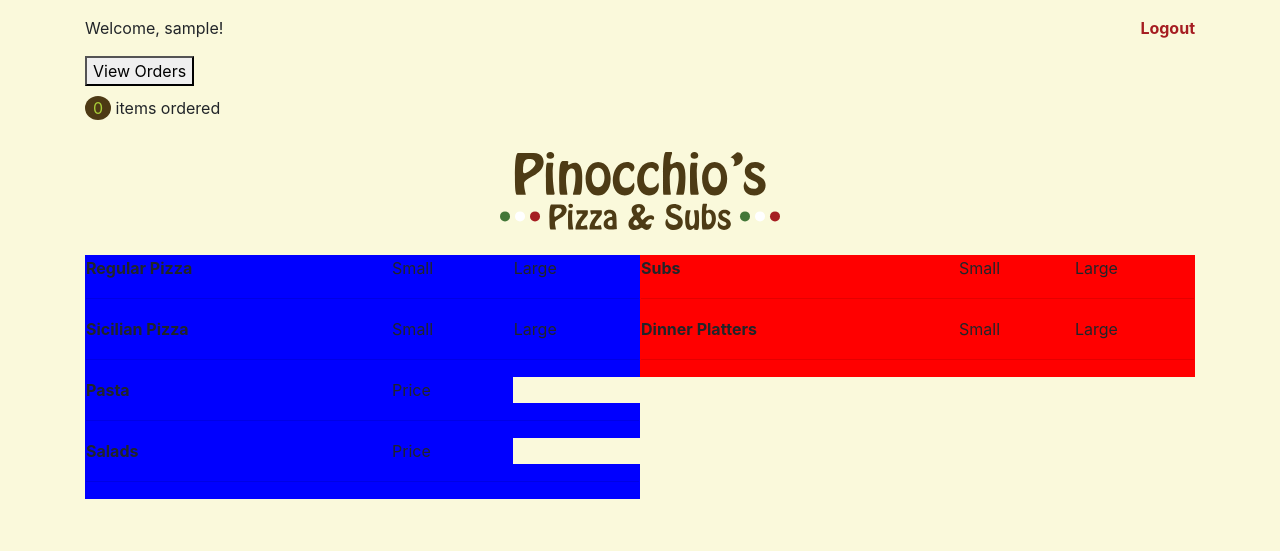
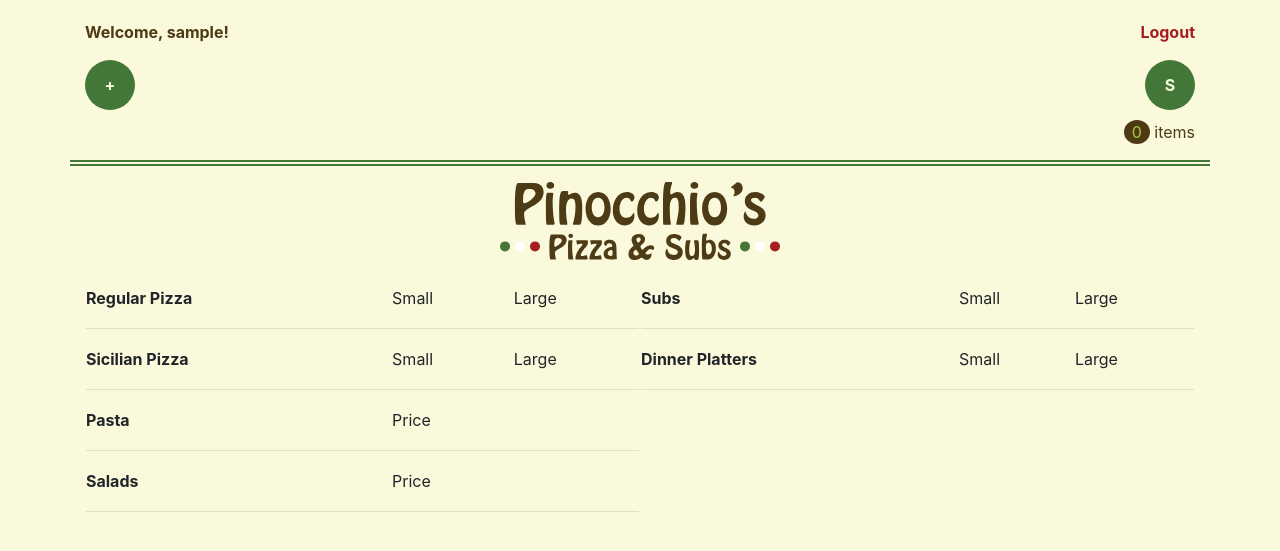
Before and after one commit to frealis/Project3-Django-Pizza-Menu, a Django app: page / in a window 1280 px wide. Shown: the top 551 px of the page. Run offline with Django 3.2, Linux system fonts and the light colour scheme; the visitor is signed in with stand-in values (Sample User, id 1); data that the repository does not hold is empty; some libraries are stand-ins or nearby versions.

Commit message:
Update index.html UI

```diff
--- a/orders/static/orders/css/main.css
+++ b/orders/static/orders/css/main.css
@@ -48,21 +48,6 @@ body {
   background-color: green;
 }
 
-.header {
-  display: -webkit-box;
-  display: -ms-flexbox;
-  display: flex;
-  -webkit-box-orient: horizontal;
-  -webkit-box-direction: normal;
-      -ms-flex-direction: row;
-          flex-direction: row;
-  -ms-flex-wrap: wrap;
-      flex-wrap: wrap;
-  -webkit-box-pack: justify;
-      -ms-flex-pack: justify;
-          justify-content: space-between;
-}
-
 #heading-intro {
   color: #4d3a14;
   text-align: center;
@@ -70,6 +55,35 @@ body {
 
 html {
   scroll-behavior: smooth;
+}
+
+.index-header {
+  border-bottom: 6px double #437738;
+  color: #4d3a14;
+  margin-top: 20px;
+}
+
+.index-header button {
+  background-color: #437738;
+  border: 0;
+  border-radius: 50px;
+  color: #faf9db;
+  font-weight: bold;
+  height: 50px;
+  padding: 5px 15px;
+  width: 50px;
+}
+
+.index-header button:hover {
+  background-color: #a51d21;
+  color: white;
+  cursor: pointer;
+  -webkit-transition: 0.3s;
+  transition: 0.3s;
+}
+
+.index-header button:focus {
+  outline: none;
 }
 
 input[type='checkbox'] {
--- a/orders/templates/orders/index.html
+++ b/orders/templates/orders/index.html
@@ -11,11 +11,11 @@
 {% block body %}
 
 <!-- Heading -->
-<div class="container">
+<div class="container index-header">
 
   <div class="row my-3">
     <div class="col-6">
-      Welcome, <span id="user">{{ user.username }}</span>!
+      <strong>Welcome, <span id="user">{{ user.username }}</span>!</strong>
     </div>
     <div class="col-6 text-right">
       <a href="{% url 'logout' %}">Logout</a>
@@ -24,10 +24,13 @@
 
   <div class="row mb-3">
     <div class="col-6">
+      <button id="add_to_order">+</button>
+    </div>
+    <div class="col-6 text-right">
       <form action="{% url 'orders' %}" method="get">
-        <button>View Orders</button>
+        <button>S</button>
       </form>
-      <span id="number_of_items_ordered" class="w3-badge">0</span> items ordered
+      <span id="number_of_items_ordered" class="w3-badge">0</span> items
     </div>
   </div>
 
@@ -38,16 +41,8 @@
 
 <!-- Current Selections, HIDDEN -->
 <div class="col-md-6 green" hidden>
-  <div class="header width320">
-    <div class="left">Selections:</div>
-    <div class="right">
-      <button id="add_to_order">Add to Order</button>
-    </div>
-  </div>
-  <div>
-    <div id="current_selections"></div>
-    <p>Total: $<span id="total_price"></span></p>
-  </div>
+  <div id="current_selections"></div>
+  <span id="total_price"></span>
 </div>
 
 <div class="container">
@@ -65,7 +60,7 @@
     <!-- LEFT/FIRST Menu Column -->
     <div class="col-md-6">
       <table>
-        <tbody id="tbody" class="blue">
+        <tbody id="tbody">
 
           <!-- Regular Pizza -->
           <tr>
@@ -155,7 +150,7 @@
     <!-- RIGHT/SECOND Menu Column -->
     <div class="col-md-6">
       <table>
-        <tbody id="tbody_extra" class="red">
+        <tbody id="tbody_extra">
 
           <!-- Subs -->
           <tr>
```
